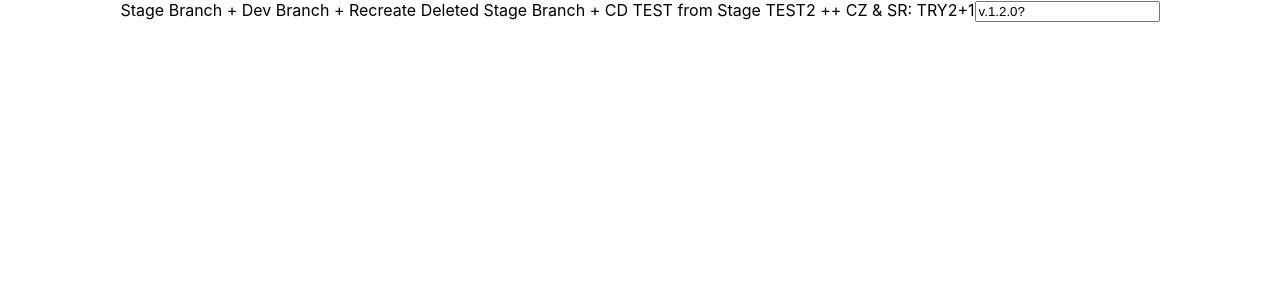
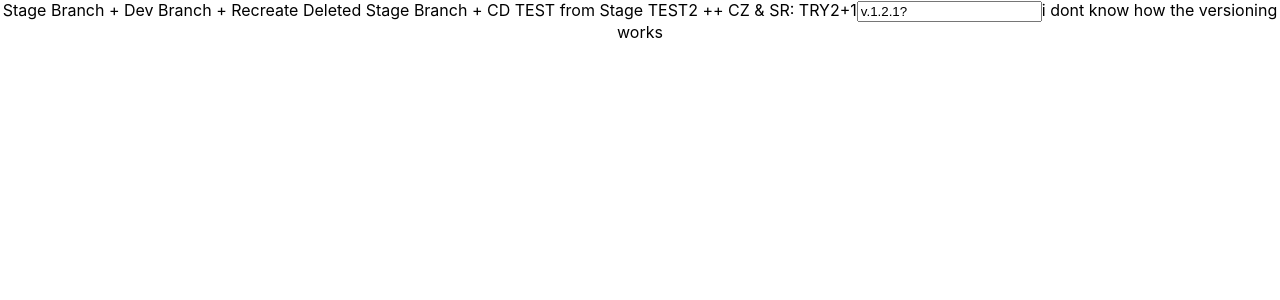
Before and after one commit to ryul-lullalla/gitlab-cicd-demo, a React (Create React App) app: page / in a window 1280 px wide. Shown: the top 300 px of the page. Built offline with nearby package versions, Linux system fonts and the light colour scheme.

Commit message:
feat: versioning test TRY 2

```diff
--- a/src/App.js
+++ b/src/App.js
@@ -6,7 +6,7 @@ function App() {
     <div className="App">
       Stage Branch + Dev Branch + Recreate Deleted Stage Branch + CD TEST from
       Stage TEST2 ++ CZ & SR: TRY2+1
-      <input value="v.1.2.0?" />
+      <input value="v.1.2.1?" />i dont know how the versioning works
     </div>
   );
 }
```
Also changed, not shown: .gitlab-ci.yml.
